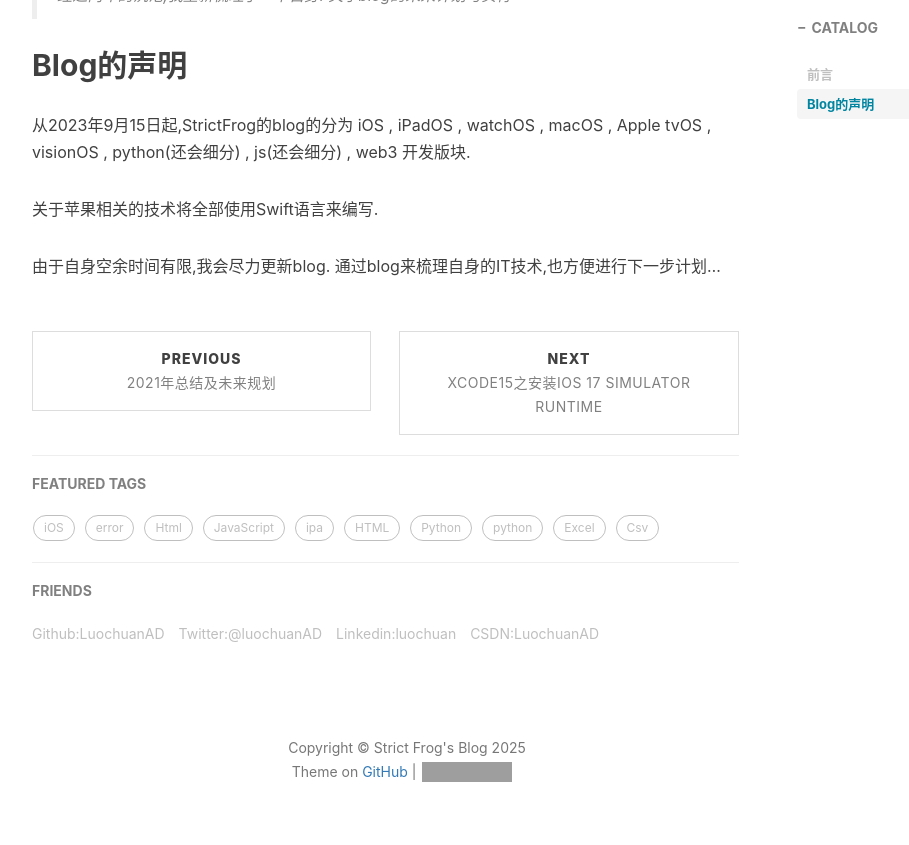
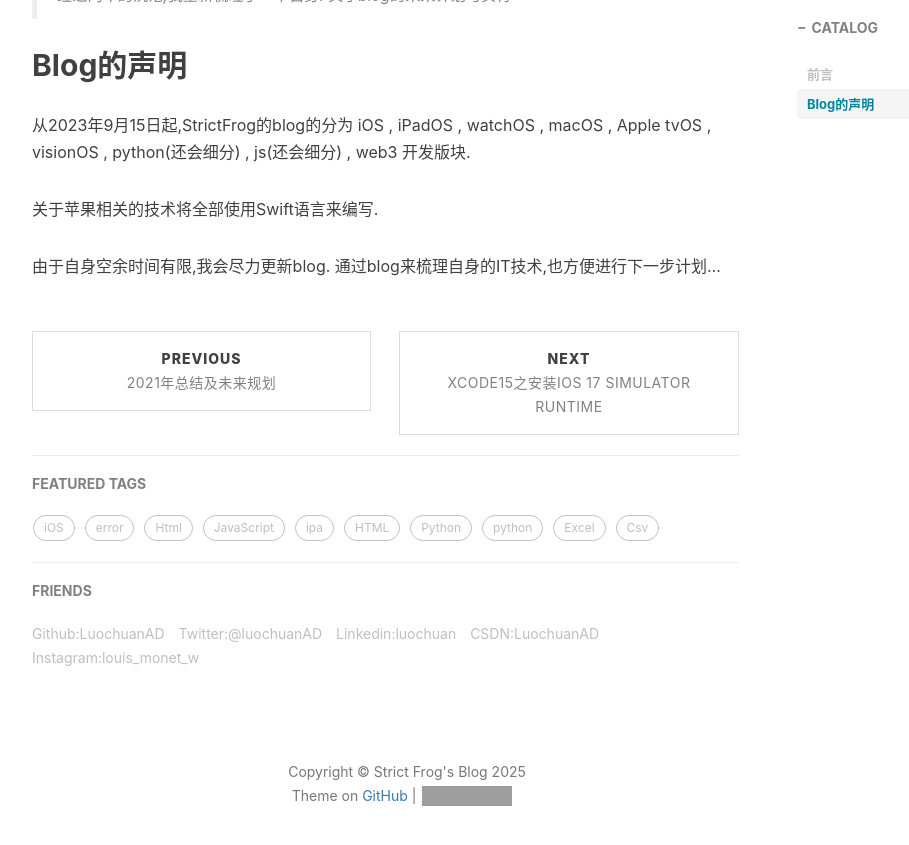
Before and after one commit to LuochuanAD/LuochuanAD.github.io, a Jekyll site: the page built from _posts/2023-09-15-Blog未来的计划与实行.md, in a window 1280 px wide and 900 px high, scrolled down 680 px. Shown: the top 845 px of the window, without its empty margins (233-1142 px from the left). Built offline with Jekyll 4.4.1, drawn with Linux system fonts in a browser that asks for light colours; nearby versions of some CDN libraries; comment, search, counter and statistics services are not loaded; grey boxes are pictures that could not be loaded.

Commit message:
Update _config.yml

```diff
--- a/_config.yml
+++ b/_config.yml
@@ -109,5 +109,10 @@ friends: [
     },{
         title: "CSDN:LuochuanAD",
         href: "https://blog.csdn.net/luochuanAD"
+    },
+    {
+        title: "Instagram:louis_monet_w",
+        href: "https://www.instagram.com/louis_monet_w?igsh=MTN3bXNpYXVyMjE4OA%3D%3D&utm_source=qr"
     }
+
 ]
```
